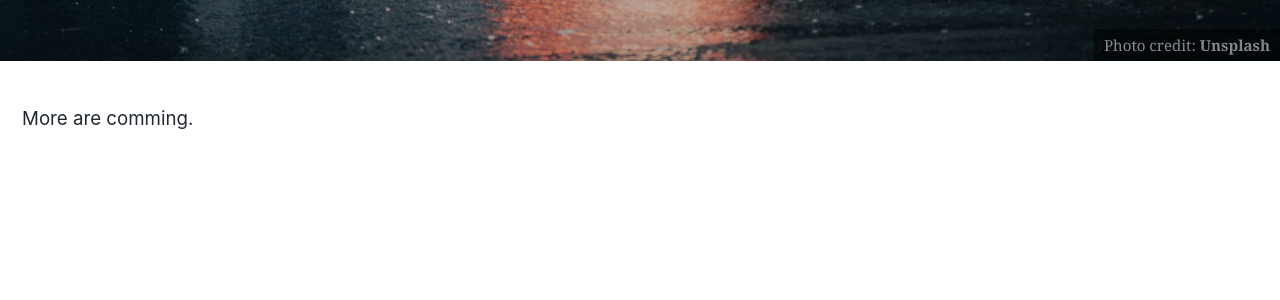
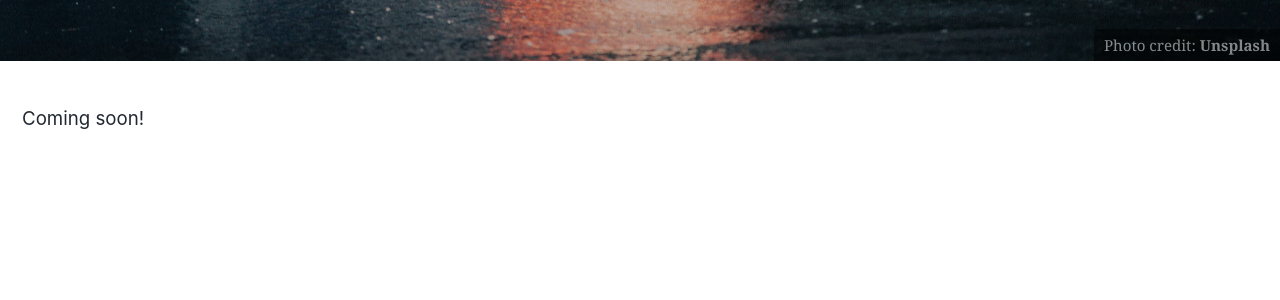
Before and after one commit to product-noob/my-blog, a Jekyll site: the page built from _pages/speed_project.md, in a window 1280 px wide. Shown: the part 370-670 px from the top of the page. Built offline with Jekyll 4.4.1, drawn with Linux system fonts in a browser that asks for light colours; nearby versions of some CDN libraries.

Commit message:
fix typo

```diff
--- a/_pages/speed_project.md
+++ b/_pages/speed_project.md
@@ -52,4 +52,4 @@ scenes:
 
 ---
 
-More are comming.
+Coming soon!
```
